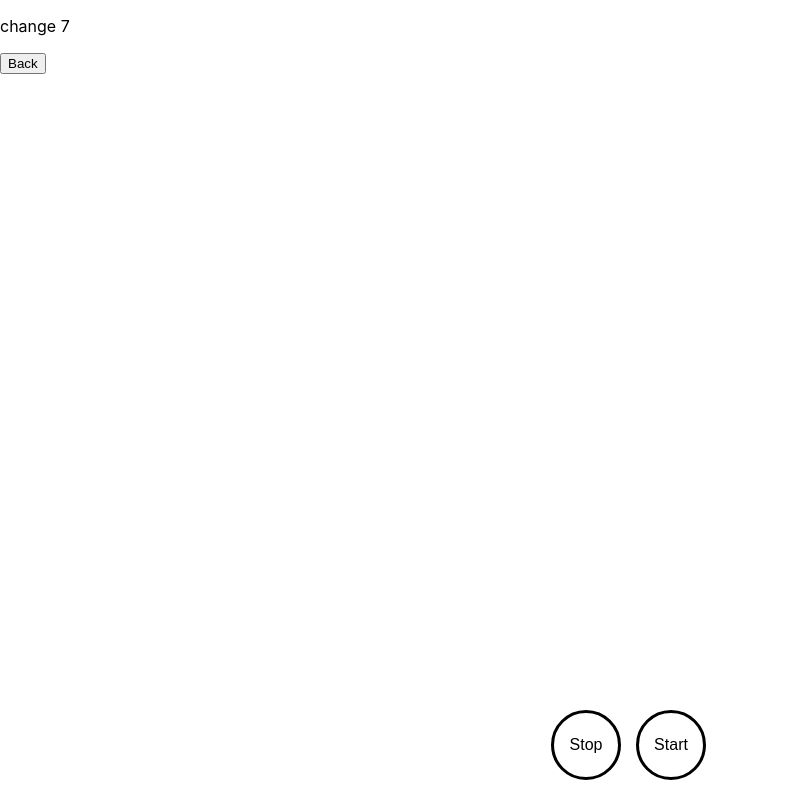
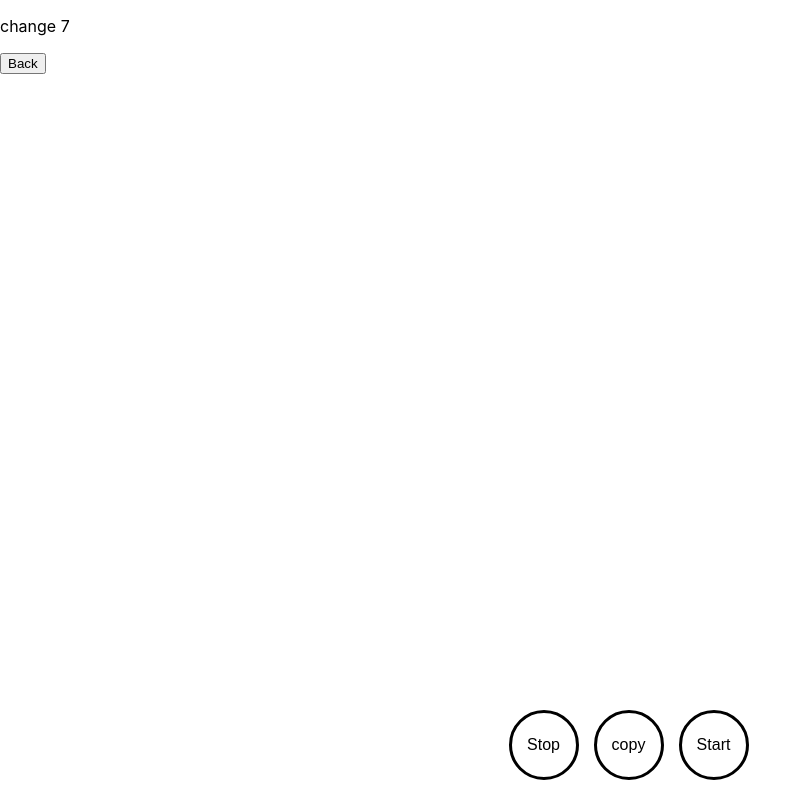
Before and after one commit to NahidAhmed07/react-video-capture, a React (Create React App) app: page / in a window 1280 px wide. Shown: the whole page, without its empty margins (0-812 px from the left). Built offline with nearby package versions, Linux system fonts and the light colour scheme.

Commit message:
copy button add

```diff
--- a/src/App.js
+++ b/src/App.js
@@ -8,8 +8,8 @@ import VideoCapture from "./component/VideoCapture";
 
 export default function App() {
   const [camera, setCamera] = useState("user");
-  const mediaRecorder = useRef(null)
-  const [recordedChunks, setRecordedChunks] = useState([])
+  const mediaRecorder = useRef(null);
+  const [recordedChunks, setRecordedChunks] = useState([]);
 
   const options = {
     audioBitsPerSecond: 128000,
@@ -26,10 +26,7 @@ export default function App() {
     [setRecordedChunks]
   );
 
-
-
   const handleDownload = useCallback(() => {
-
     if (recordedChunks.length) {
       const blob = new Blob(recordedChunks, {
         type: "video/webm",
@@ -46,23 +43,18 @@ export default function App() {
     }
   }, [recordedChunks]);
 
-
-
-
   const handleStartCapturing = useCallback(() => {
-
     try {
       mediaRecorder.current = new MediaRecorder(window.stream, options);
-
     } catch (err) {
       alert("Exception while creating MediaRecorder");
       console.log(err);
       return;
     }
-    mediaRecorder.current.addEventListener('error', function(err){
-      alert('get error')
-      console.log(err)
-    })
+    mediaRecorder.current.addEventListener("error", function (err) {
+      alert("get error");
+      console.log(err);
+    });
 
     mediaRecorder.current.addEventListener(
       "dataavailable",
@@ -70,20 +62,14 @@ export default function App() {
     );
     mediaRecorder.current.start();
     console.log("media recorder started ");
-  }, [ mediaRecorder, handleDataAvailable]);
-
-
-
+  }, [mediaRecorder, handleDataAvailable]);
 
   console.log(mediaRecorder);
   function handleStopCapturing() {
     console.log(mediaRecorder);
     mediaRecorder.current.stop();
-    handleDownload()
-
+    handleDownload();
   }
-
-
 
   // const _width = window.innerWidth;
   // const _height = window.innerHeight;
@@ -134,6 +120,17 @@ export default function App() {
           }}
         >
           Stop
+        </button>
+        <button
+          className="stop-btn"
+          onClick={() => {
+            const spc = navigator.mediaDevices.getSupportedConstraints();
+            const ale  = JSON.stringify(spc)
+            navigator.clipboard.writeText(ale);
+
+          }}
+        >
+          copy
         </button>
 
         <button
--- a/src/component/VideoCapture.js
+++ b/src/component/VideoCapture.js
@@ -14,8 +14,8 @@ export default function VideoCapture({ camera = "user", audio = true }) {
 
   async function  hasGetUserMedia() {
 
-    const sg = await navigator.mediaDevices.enumerateDevices()
-    console.log(JSON.stringify(sg))
+    // const sg = await navigator.mediaDevices.enumerateDevices()
+    // console.log(JSON.stringify(sg))
     // const mst =  MediaStreamTrack();
     // console.log(mst)
     return !!(
@@ -26,6 +26,7 @@ export default function VideoCapture({ camera = "user", audio = true }) {
     );
   }
   if (hasGetUserMedia()) {
+
     navigator.getUserMedia(
       options,
       function (localStream) {
```
